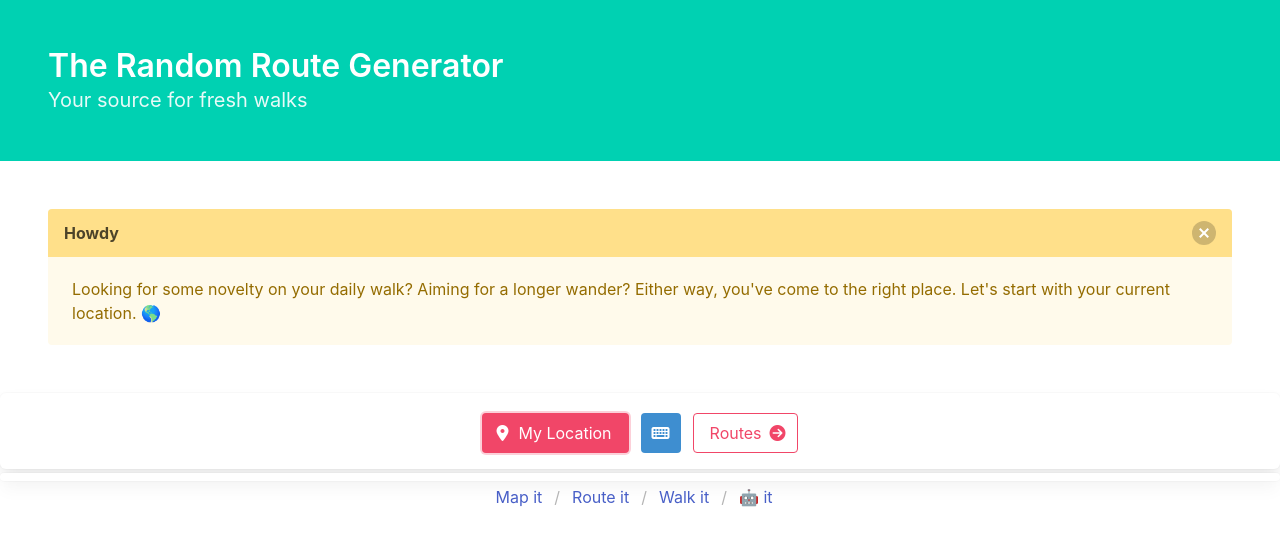
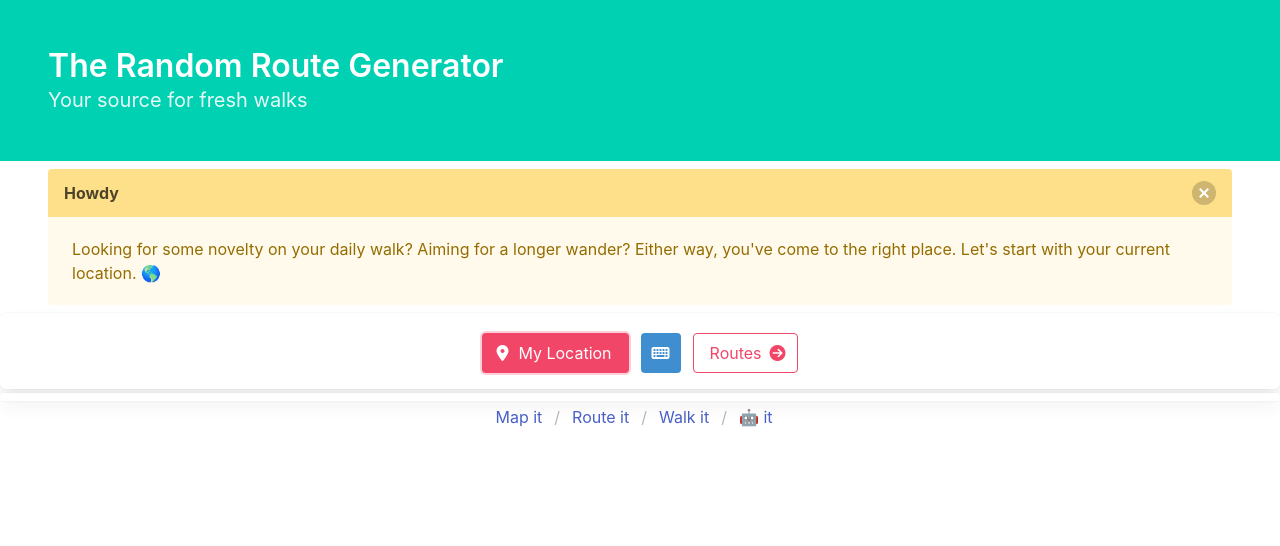
Before and after one commit to gnudrew/WalkFinder-geoDjango, a Django app: page / in a window 1280 px wide. Shown: the top 546 px of the page. Run offline with Django 3.2, Linux system fonts and the light colour scheme; some libraries are stand-ins or nearby versions.

Commit message:
tightened up message spacing

```diff
--- a/templates/base.html
+++ b/templates/base.html
@@ -19,7 +19,7 @@
 <body>
 
     <section class="hero is-primary">
-        <div class='hero-body'>
+        <div class="hero-body">
             <p class="title">
                 The Random Route Generator
             </p>
@@ -35,7 +35,7 @@
 
     {% block message %}
     {% if is_POST_request == 0 %}
-    <section class="section">
+    <section class="section py-2">
         <article class="message is-warning">
             <div class="message-header">
                 <p>Howdy</p>
@@ -196,7 +196,7 @@
             {% block map %}{% endblock %}
     </div>
 
-    <div class="block">
+    <div class="block mb-1">
         <nav class="breadcrumb is-centered" aria-label="breadcrumbs">
             <ul>
                 <!-- <li><a href="/">Home</a></li> -->
--- a/templates/routegen.html
+++ b/templates/routegen.html
@@ -5,14 +5,14 @@
 <!-- Render popup if it's not a POST request -->
 {% if is_POST_request == 0 %}
 <!-- info message popup -->
-<section class="section">
+<section class="section py-2">
     <article class="message is-warning">
         <div class="message-header">
             <p>Cool spot</p>
             <button class="delete" aria-label="delete is-medium"></button>
         </div>
         <div class="message-body">
-            Your embarkation location is set. Now let's add an upper time limit for the round trip and start generating some routes. When satisfied with a route generation, hit "Next" below. <br><br>Tip: Press "Find a Route" again before hitting "Next". 🧭
+            Embarkation location locked. Now set an upper time limit and let's generate some routes. When satisfied hit <em>Walk</em>. <br><br><b>Tip:</b> Press <em>Route it</em> again. 🧭
         </div>
     </article>
 </section>
--- a/templates/walk.html
+++ b/templates/walk.html
@@ -1,14 +1,14 @@
 {% extends "base.html" %}
 
 {% block message %}
-<section class="section">
+<section class="section py-2">
     <article class="message is-info">
         <div class="message-header">
             <p>Time to walk</p>
             <button class="delete is-medium" aria-label="delete"></button>
         </div>
         <div class="message-body">
-            Cool route. Let's go! 👞👟👞👟
+            New route! Let's go. 👞👟👞👟
         </div>
     </article>
 </section>
```
